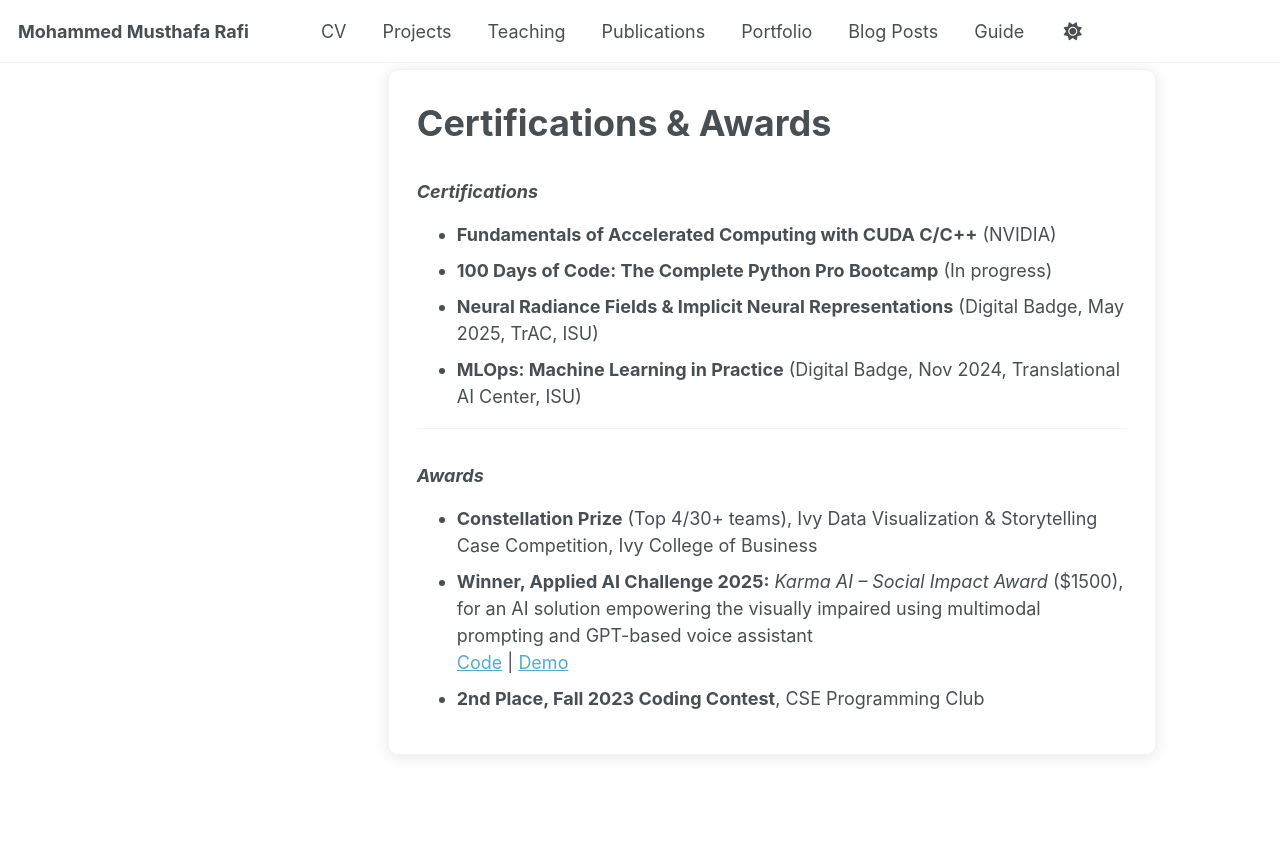
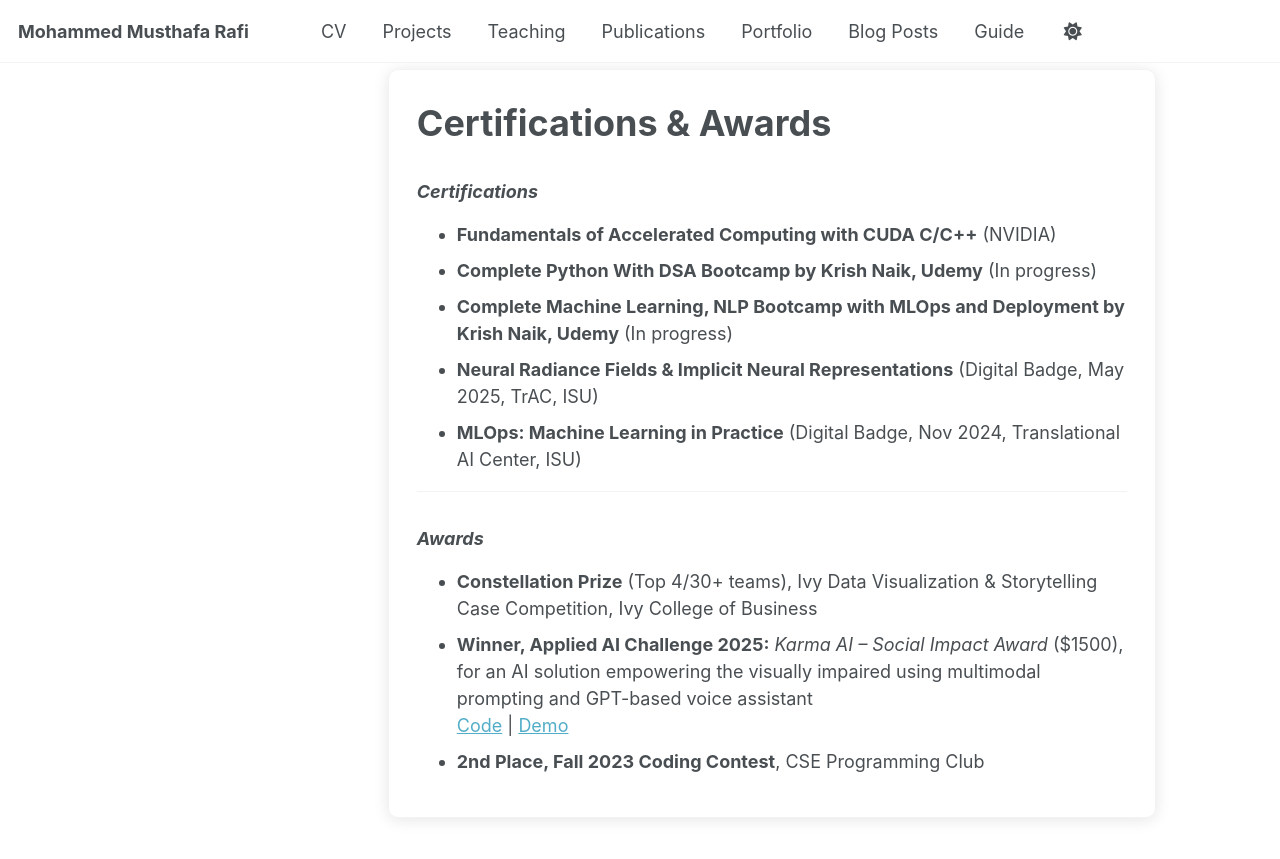
Before and after one commit to itsMustafamr/itsmustafamr.github.io, a Jekyll site: the page built from _pages/cv.md, in a window 1280 px wide and 900 px high, scrolled down 3973 px. Shown: the top 859 px of the window. Built offline with Jekyll 4.4.1, drawn with Linux system fonts in a browser that asks for light colours.

Commit message:
Added on-going certifications

```diff
--- a/_pages/cv.md
+++ b/_pages/cv.md
@@ -194,7 +194,8 @@ redirect_from:
       <h3><em>Certifications</em></h3>
       <ul>
         <li><strong>Fundamentals of Accelerated Computing with CUDA C/C++</strong> (NVIDIA)</li>
-        <li><strong>100 Days of Code: The Complete Python Pro Bootcamp</strong> (In progress)</li>
+        <li><strong>Complete Python With DSA Bootcamp by Krish Naik, Udemy</strong> (In progress)</li>
+        <li><strong>Complete Machine Learning, NLP Bootcamp with MLOps and Deployment by Krish Naik, Udemy</strong> (In progress)</li>
         <li><strong>Neural Radiance Fields & Implicit Neural Representations</strong> (Digital Badge, May 2025, TrAC, ISU)</li>
         <li><strong>MLOps: Machine Learning in Practice</strong> (Digital Badge, Nov 2024, Translational AI Center, ISU)</li>
       </ul>
```
